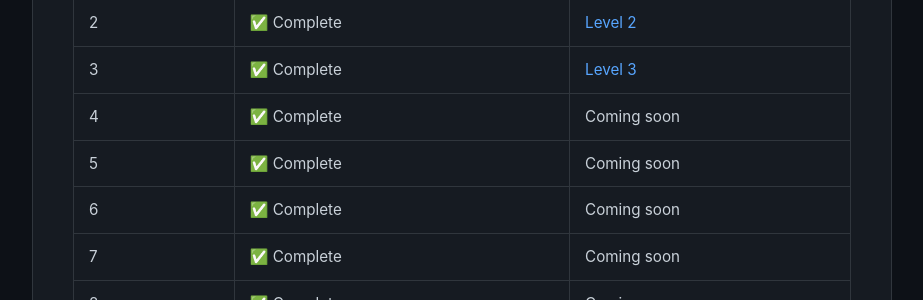
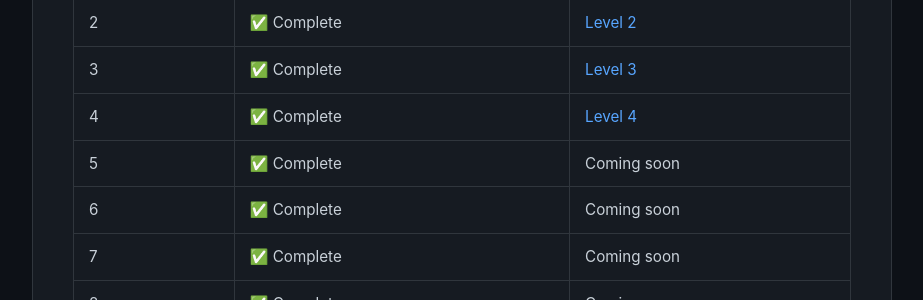
Before and after one commit to ihtishamaliamir/ihtishamaliamir.github.io, a Jekyll site: the page built from overthewire/bandit/index.md, in a window 1280 px wide. Shown: the part 804-1104 px from the top of the page, without its empty margins (178-1101 px from the left). Built offline with Jekyll 4.4.1, drawn with Linux system fonts in a browser that asks for light colours.

Commit message:
edited next levl text on  Level 3 bandit

```diff
--- a/overthewire/bandit/index.md
+++ b/overthewire/bandit/index.md
@@ -26,9 +26,9 @@ I've completed **Bandit** completely, but for this walkthrough, I'm sticking to
 |-------|--------|-------------|
 | 0 | ✅ Complete |[Level 0](/overthewire/bandit/levels/level-0/)
 | 1 | ✅ Complete |[Level 1](/overthewire/bandit/levels/level-1/)
-| 2 | ✅ Complete | [Level 2](/overthewire/bandit/levels/level-2/)
-| 3 | ✅ Complete | [Level 3](/overthewire/bandit/levels/level-3/)
-| 4 | ✅ Complete | Coming soon |
+| 2 | ✅ Complete |[Level 2](/overthewire/bandit/levels/level-2/)
+| 3 | ✅ Complete |[Level 3](/overthewire/bandit/levels/level-3/)
+| 4 | ✅ Complete |[Level 4](/overthewire/bandit/levels/level-4/)
 | 5 | ✅ Complete | Coming soon |
 | 6 | ✅ Complete | Coming soon |
 | 7 | ✅ Complete | Coming soon |
```
